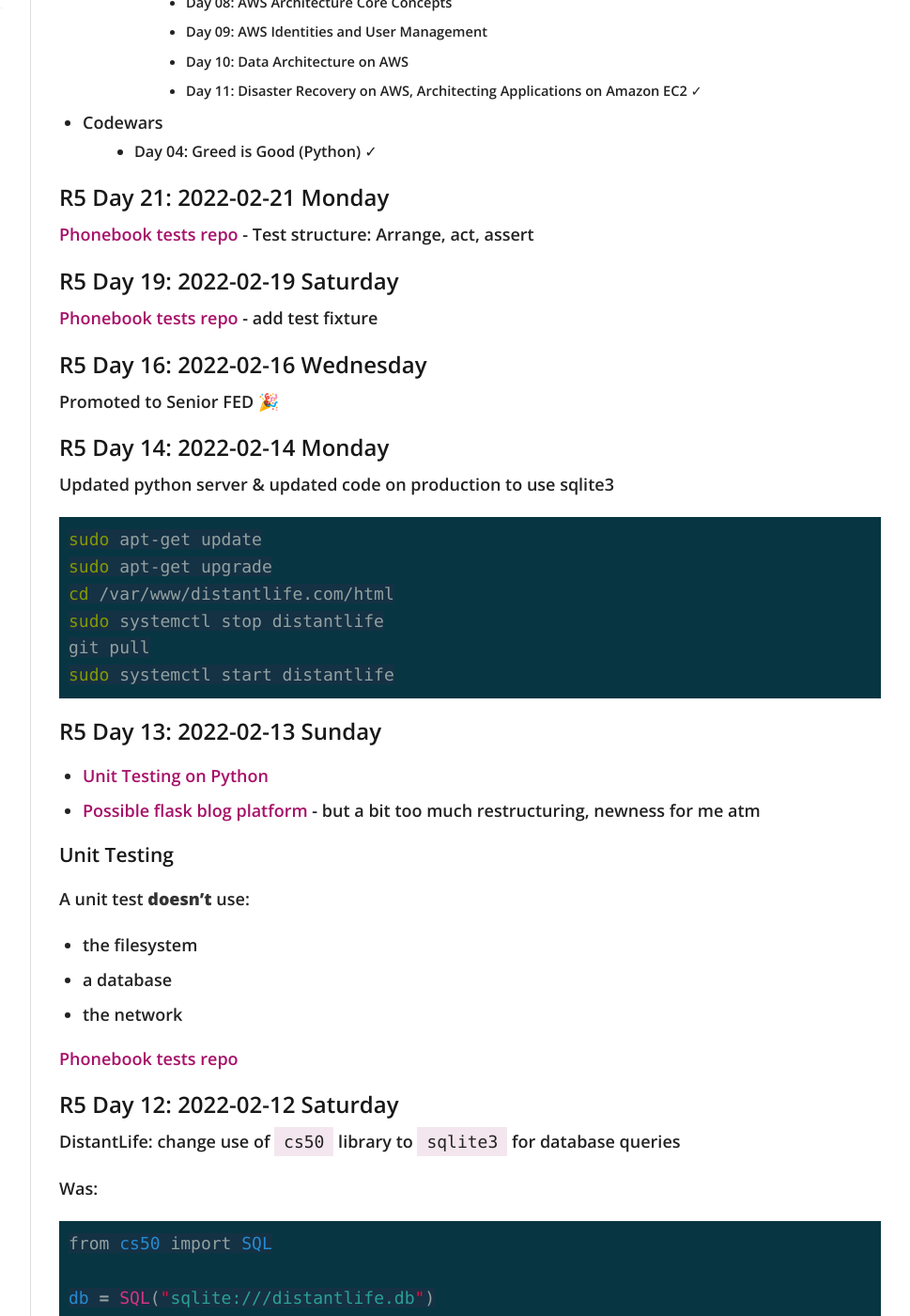
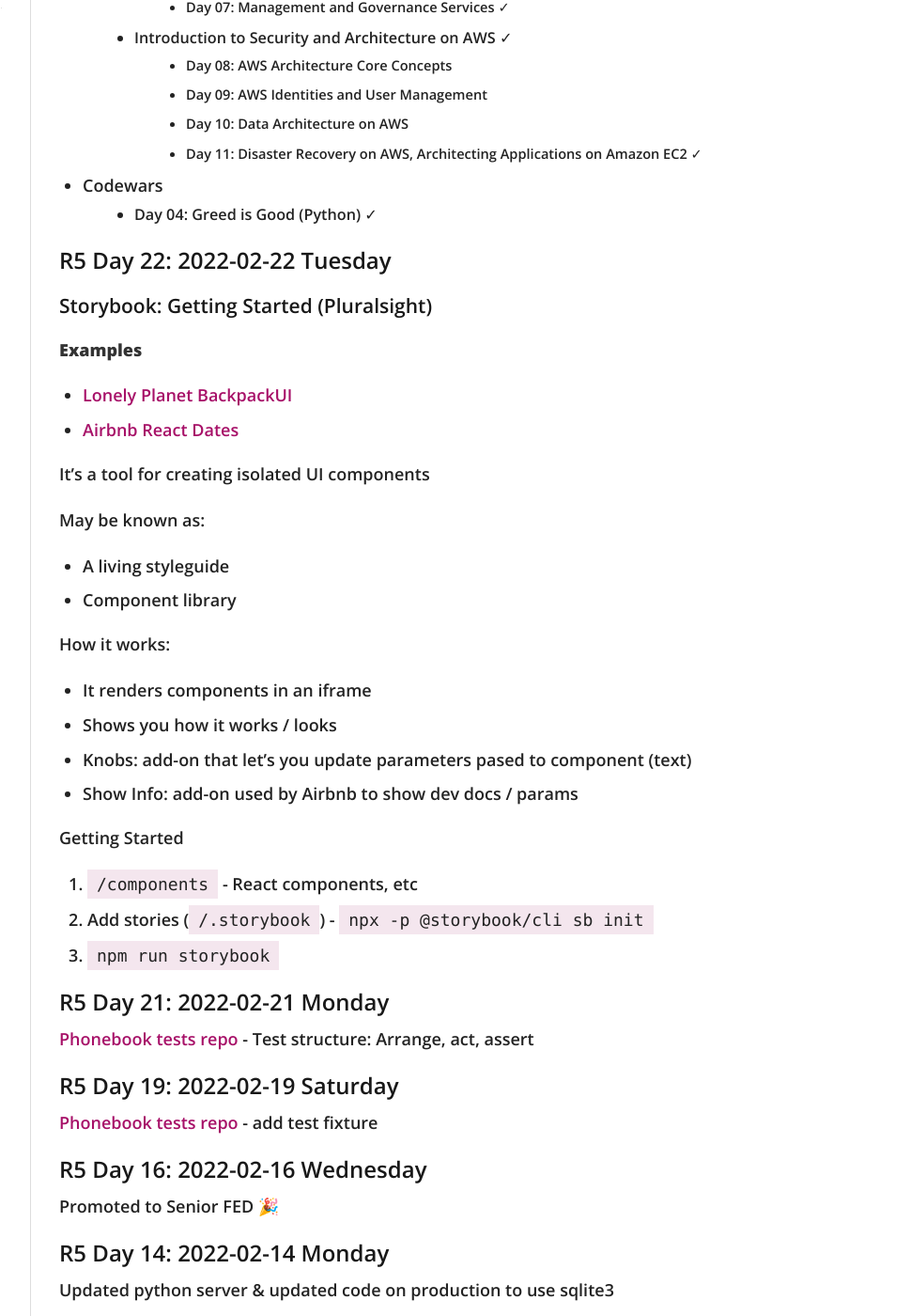
Before and after one commit to virtual/100daysofcode, a Jekyll site: the page built from index.md, in a window 1280 px wide and 1400 px high, scrolled down 708 px. Shown: the whole window at 94% size, without its empty margins (272-1241 px from the left). Built offline with Jekyll 4.4.1, drawn with Linux system fonts in a browser that asks for light colours; nearby versions of some CDN libraries; our own code applies the rules of GitHub Pages for plain Markdown files; some of the changed text lies outside the part shown.

Commit message:
storybook

```diff
--- a/index.md
+++ b/index.md
@@ -5,6 +5,8 @@
 - DistantLife
   - Day 12: Update database connections to use sqlite3
   - Day 14: Updated python server & updated code on production to use sqlite3
+- [Storybook](https://github.com/virtual/storybook-getting-started)
+  - Day 22: Overview
 - Python Testing
   - Day 13: Unit Testing
   - Day 19: Test Fixtures
@@ -25,6 +27,35 @@
     - Day 11: Disaster Recovery on AWS, Architecting Applications on Amazon EC2 ✓
 - Codewars
   - Day 04: Greed is Good (Python) ✓
+
+## R5 Day 22: 2022-02-22 Tuesday
+
+### Storybook: Getting Started (Pluralsight)
+
+__Examples__
+
+- [Lonely Planet BackpackUI](https://lonelyplanet.github.io/backpack-ui/?path=/story/buttons--bookmark-button-custom-button)
+- [Airbnb React Dates](https://react-dates.github.io/react-dates/?path=/story/drp-calendar-props--default)
+
+It's a tool for creating isolated UI components
+
+May be known as:
+
+- A living styleguide
+- Component library
+
+How it works:
+
+- It renders components in an iframe
+- Shows you how it works / looks
+- Knobs: add-on that let's you update parameters pased to component (text)
+- Show Info: add-on used by Airbnb to show dev docs / params
+
+Getting Started
+
+1. `/components` - React components, etc
+1. Add stories (`/.storybook`) - `npx -p @storybook/cli sb init`
+1. `npm run storybook`
 
 ## R5 Day 21: 2022-02-21 Monday
 
```
